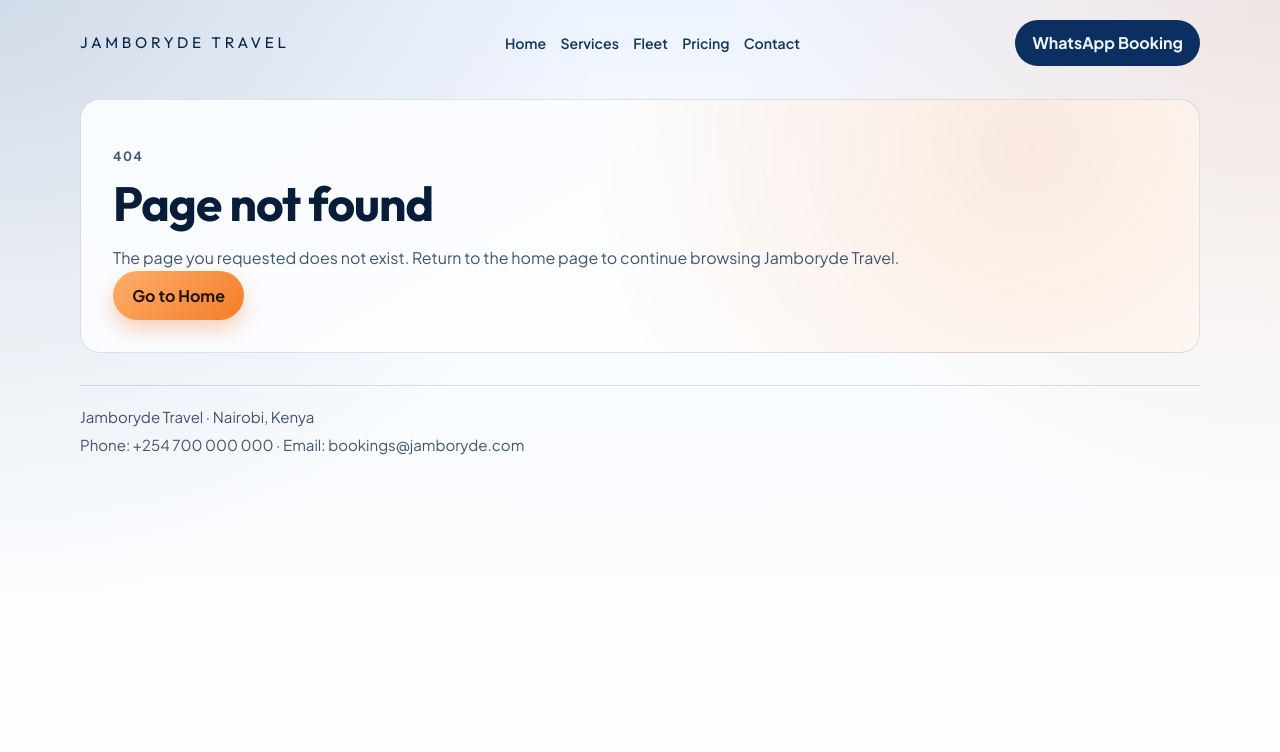
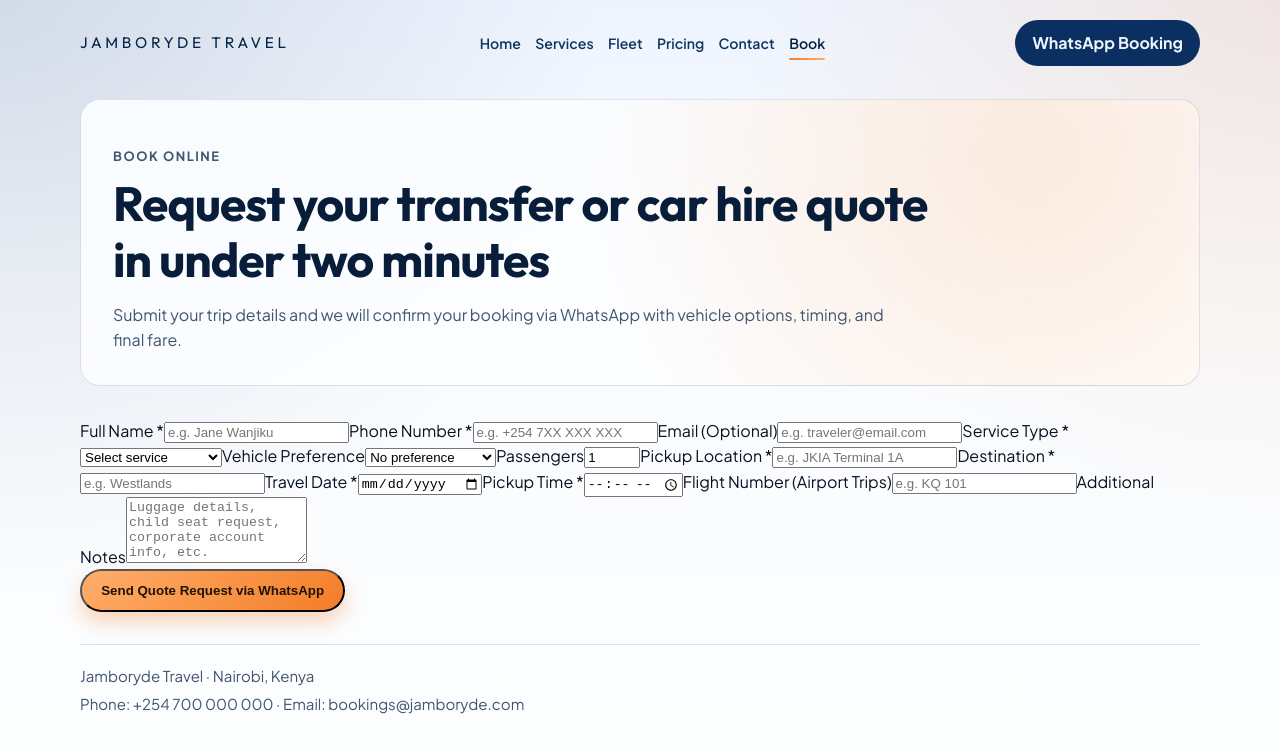
Before and after one commit to Ngosoman/Jamborydes, a React (Vite) app: page /book in a window 1280 px wide. Shown: the top 752 px of the page. Built offline with nearby package versions, Linux system fonts and the light colour scheme.

Commit message:
Add booking functionality with BookingForm and BookPage components
- Implement BookingForm for user input and validation
- Create BookPage to integrate BookingForm and PageIntro
- Update siteContent.js to include booking navigation link
- Add utility functions for WhatsApp message formatting

```diff
--- a/src/App.jsx
+++ b/src/App.jsx
@@ -7,6 +7,7 @@ import ServicesPage from './pages/ServicesPage'
 import FleetPage from './pages/FleetPage'
 import PricingPage from './pages/PricingPage'
 import ContactPage from './pages/ContactPage'
+import BookPage from './pages/BookPage'
 import NotFoundPage from './pages/NotFoundPage'
 
 function App() {
@@ -21,6 +22,7 @@ function App() {
           <Route path="/fleet" element={<FleetPage />} />
           <Route path="/pricing" element={<PricingPage />} />
           <Route path="/contact" element={<ContactPage />} />
+          <Route path="/book" element={<BookPage />} />
           <Route path="*" element={<NotFoundPage />} />
         </Routes>
       </main>
--- /dev/null
+++ b/src/components/forms/BookingForm.jsx
@@ -0,0 +1,218 @@
+import { useMemo, useState } from 'react'
+import { bookingVehicleOptions, services } from '../../data/siteContent'
+import { buildBookingWhatsAppMessage, buildWhatsAppUrl } from '../../utils/bookingMessage'
+
+const INITIAL_FORM = {
+  fullName: '',
+  phone: '',
+  email: '',
+  serviceType: '',
+  vehicleType: '',
+  pickupLocation: '',
+  destination: '',
+  travelDate: '',
+  pickupTime: '',
+  passengers: '1',
+  flightNumber: '',
+  notes: '',
+}
+
+function validate(formData) {
+  const errors = {}
+
+  if (!formData.fullName.trim()) errors.fullName = 'Enter your full name.'
+  if (!formData.phone.trim()) errors.phone = 'Enter a phone number.'
+  if (!formData.serviceType) errors.serviceType = 'Select a service type.'
+  if (!formData.pickupLocation.trim()) errors.pickupLocation = 'Enter pickup location.'
+  if (!formData.destination.trim()) errors.destination = 'Enter destination.'
+  if (!formData.travelDate) errors.travelDate = 'Choose a travel date.'
+  if (!formData.pickupTime) errors.pickupTime = 'Choose a pickup time.'
+
+  return errors
+}
+
+function FieldError({ message }) {
+  if (!message) return null
+  return <p className="field-error">{message}</p>
+}
+
+function BookingForm() {
+  const [formData, setFormData] = useState(INITIAL_FORM)
+  const [errors, setErrors] = useState({})
+  const [isSubmitted, setIsSubmitted] = useState(false)
+
+  const serviceOptions = useMemo(() => services.map((service) => service.title), [])
+
+  function updateField(event) {
+    const { name, value } = event.target
+    setFormData((current) => ({ ...current, [name]: value }))
+    setErrors((current) => ({ ...current, [name]: undefined }))
+  }
+
+  function handleSubmit(event) {
+    event.preventDefault()
+    const nextErrors = validate(formData)
+
+    if (Object.keys(nextErrors).length > 0) {
+      setErrors(nextErrors)
+      return
+    }
+
+    const message = buildBookingWhatsAppMessage(formData)
+    const whatsappUrl = buildWhatsAppUrl('254700000000', message)
+
+    setIsSubmitted(true)
+    window.open(whatsappUrl, '_blank', 'noopener,noreferrer')
+  }
+
+  return (
+    <section className="booking-form-wrap">
+      <form className="booking-form" onSubmit={handleSubmit} noValidate>
+        <div className="form-grid">
+          <label>
+            Full Name *
+            <input
+              type="text"
+              name="fullName"
+              value={formData.fullName}
+              onChange={updateField}
+              placeholder="e.g. Jane Wanjiku"
+            />
+            <FieldError message={errors.fullName} />
+          </label>
+
+          <label>
+            Phone Number *
+            <input
+              type="tel"
+              name="phone"
+              value={formData.phone}
+              onChange={updateField}
+              placeholder="e.g. +254 7XX XXX XXX"
+            />
+            <FieldError message={errors.phone} />
+          </label>
+
+          <label>
+            Email (Optional)
+            <input
+              type="email"
+              name="email"
+              value={formData.email}
+              onChange={updateField}
+              placeholder="e.g. traveler@email.com"
+            />
+          </label>
+
+          <label>
+            Service Type *
+            <select name="serviceType" value={formData.serviceType} onChange={updateField}>
+              <option value="">Select service</option>
+              {serviceOptions.map((service) => (
+                <option key={service} value={service}>
+                  {service}
+                </option>
+              ))}
+            </select>
+            <FieldError message={errors.serviceType} />
+          </label>
+
+          <label>
+            Vehicle Preference
+            <select name="vehicleType" value={formData.vehicleType} onChange={updateField}>
+              <option value="">No preference</option>
+              {bookingVehicleOptions.map((vehicle) => (
+                <option key={vehicle} value={vehicle}>
+                  {vehicle}
+                </option>
+              ))}
+            </select>
+          </label>
+
+          <label>
+            Passengers
+            <input
+              type="number"
+              name="passengers"
+              min="1"
+              max="40"
+              value={formData.passengers}
+              onChange={updateField}
+            />
+          </label>
+
+          <label>
+            Pickup Location *
+            <input
+              type="text"
+              name="pickupLocation"
+              value={formData.pickupLocation}
+              onChange={updateField}
+              placeholder="e.g. JKIA Terminal 1A"
+            />
+            <FieldError message={errors.pickupLocation} />
+          </label>
+
+          <label>
+            Destination *
+            <input
+              type="text"
+              name="destination"
+              value={formData.destination}
+              onChange={updateField}
+              placeholder="e.g. Westlands"
+            />
+            <FieldError message={errors.destination} />
+          </label>
+
+          <label>
+            Travel Date *
+            <input type="date" name="travelDate" value={formData.travelDate} onChange={updateField} />
+            <FieldError message={errors.travelDate} />
+          </label>
+
+          <label>
+            Pickup Time *
+            <input type="time" name="pickupTime" value={formData.pickupTime} onChange={updateField} />
+            <FieldError message={errors.pickupTime} />
+          </label>
+
+          <label>
+            Flight Number (Airport Trips)
+            <input
+              type="text"
+              name="flightNumber"
+              value={formData.flightNumber}
+              onChange={updateField}
+              placeholder="e.g. KQ 101"
+            />
+          </label>
+
+          <label className="full-width">
+            Additional Notes
+            <textarea
+              name="notes"
+              rows="4"
+              value={formData.notes}
+              onChange={updateField}
+              placeholder="Luggage details, child seat request, corporate account info, etc."
+            ></textarea>
+          </label>
+        </div>
+
+        <button type="submit" className="primary-btn submit-btn">
+          Send Quote Request via WhatsApp
+        </button>
+
+        {isSubmitted ? (
+          <p className="form-success">
+            Your booking details are ready and WhatsApp has been opened. Please send the message to complete your
+            request.
+          </p>
+        ) : null}
+      </form>
+    </section>
+  )
+}
+
+export default BookingForm
--- a/src/data/siteContent.js
+++ b/src/data/siteContent.js
@@ -4,6 +4,14 @@ export const navLinks = [
   { href: '/fleet', label: 'Fleet' },
   { href: '/pricing', label: 'Pricing' },
   { href: '/contact', label: 'Contact' },
+  { href: '/book', label: 'Book' },
+]
+
+export const bookingVehicleOptions = [
+  'Business Sedan',
+  'Executive SUV',
+  'Luxury Van',
+  'Group Shuttle Van',
 ]
 
 export const services = [
--- /dev/null
+++ b/src/pages/BookPage.jsx
@@ -0,0 +1,17 @@
+import PageIntro from '../components/common/PageIntro'
+import BookingForm from '../components/forms/BookingForm'
+
+function BookPage() {
+  return (
+    <>
+      <PageIntro
+        kicker="Book Online"
+        title="Request your transfer or car hire quote in under two minutes"
+        description="Submit your trip details and we will confirm your booking via WhatsApp with vehicle options, timing, and final fare."
+      />
+      <BookingForm />
+    </>
+  )
+}
+
+export default BookPage
--- /dev/null
+++ b/src/utils/bookingMessage.js
@@ -0,0 +1,28 @@
+function formatField(label, value) {
+  return `*${label}:* ${value || 'N/A'}`
+}
+
+export function buildBookingWhatsAppMessage(formData) {
+  const lines = [
+    '*JAMBORYDE BOOKING REQUEST*',
+    '',
+    formatField('Full Name', formData.fullName),
+    formatField('Phone Number', formData.phone),
+    formatField('Email', formData.email),
+    formatField('Service Type', formData.serviceType),
+    formatField('Vehicle Preference', formData.vehicleType),
+    formatField('Pickup Location', formData.pickupLocation),
+    formatField('Destination', formData.destination),
+    formatField('Travel Date', formData.travelDate),
+    formatField('Pickup Time', formData.pickupTime),
+    formatField('Passengers', formData.passengers),
+    formatField('Flight Number', formData.flightNumber),
+    formatField('Additional Notes', formData.notes),
+  ]
+
+  return lines.join('\n')
+}
+
+export function buildWhatsAppUrl(phone, message) {
+  return `https://wa.me/${phone}?text=${encodeURIComponent(message)}`
+}
```
